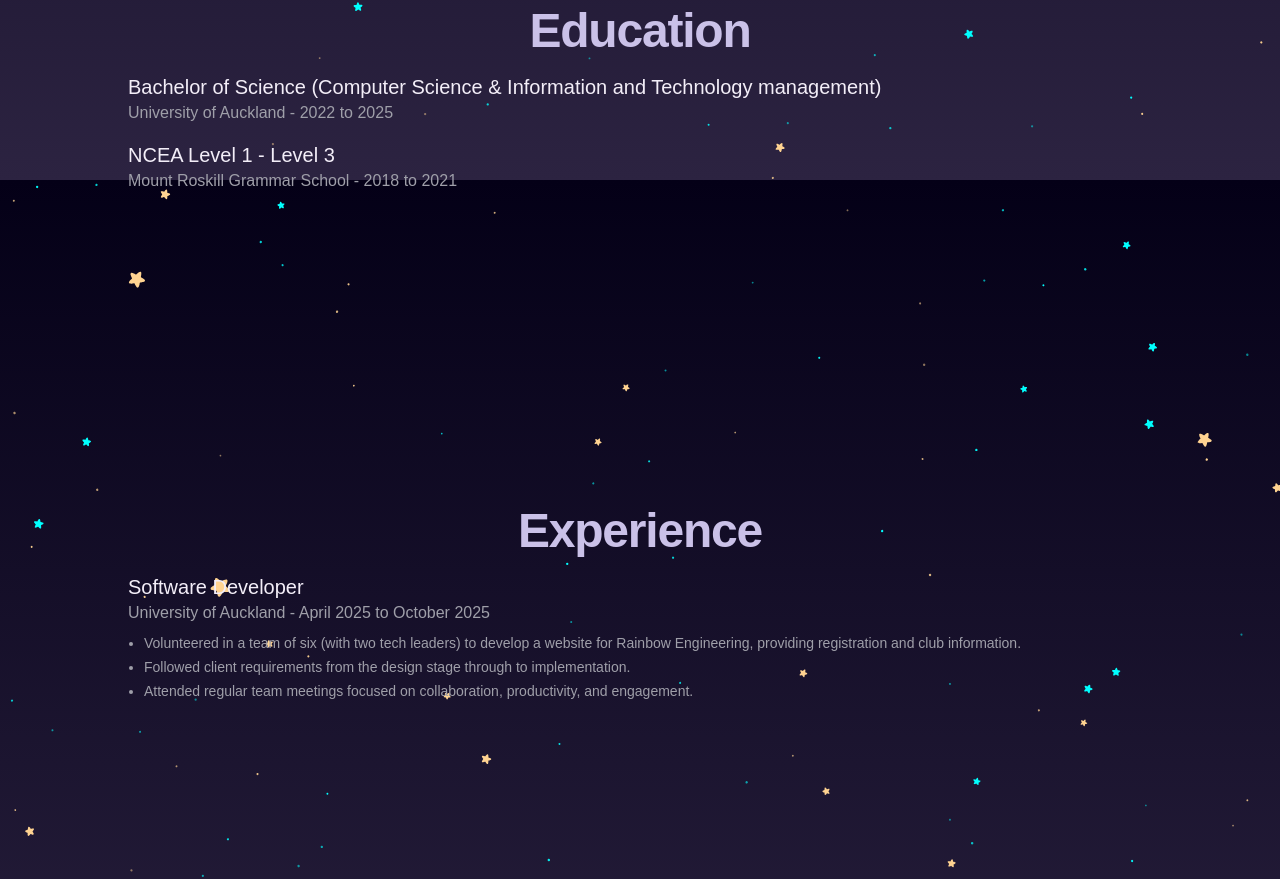
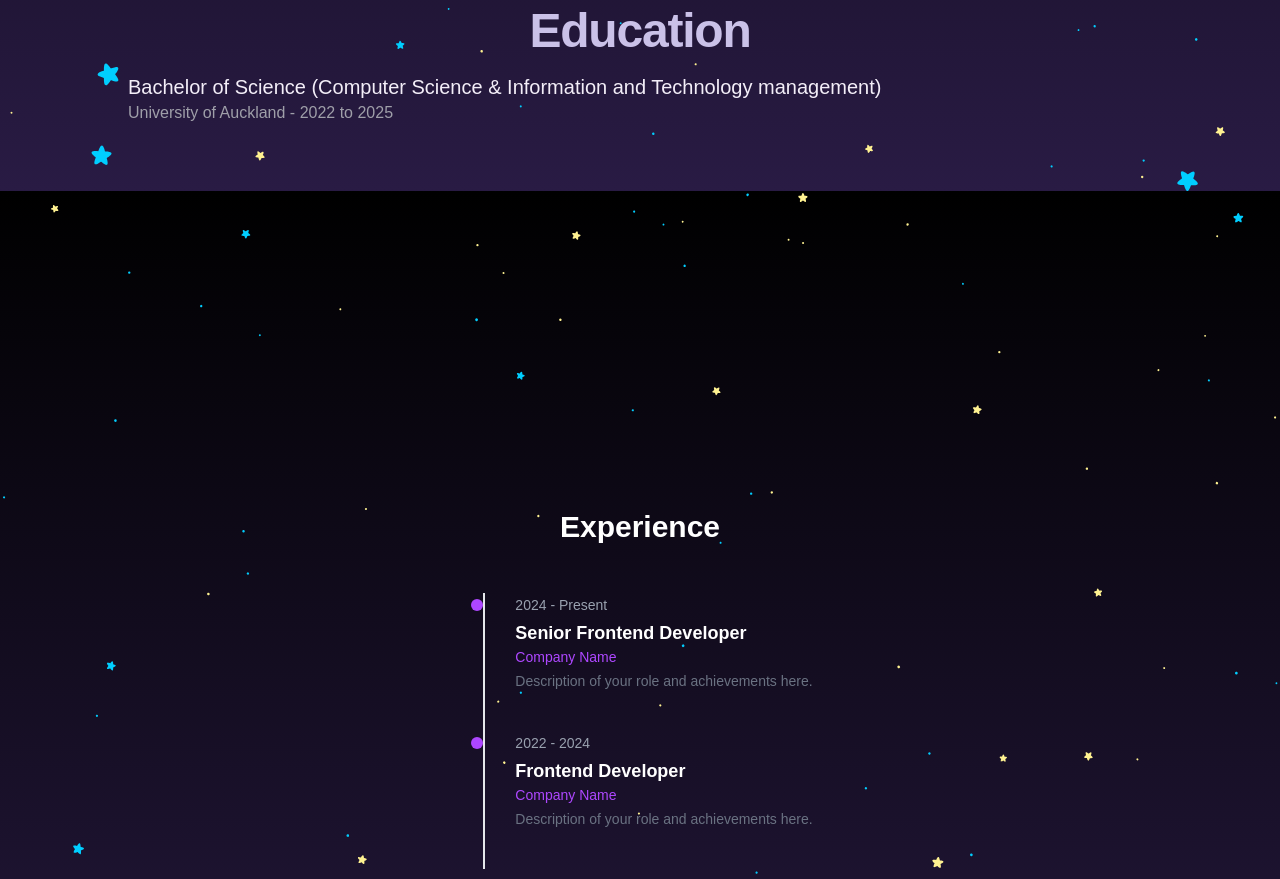
Before and after one commit to vi0letchen/violet-portfolio, a Next.js app: page / in a window 1280 px wide. Shown: the part 795-1674 px from the top of the page. Built offline with nearby package versions, Linux system fonts and the light colour scheme.

Commit message:
feat:animated background

```diff
--- /dev/null
+++ b/src/app/components/experience.js
@@ -0,0 +1,49 @@
+"user client";
+import { motion } from "framer-motion";
+
+const experiences = [
+  {
+    year: "2024 - Present",
+    title: "Senior Frontend Developer",
+    company: "Company Name",
+    desc: "Description of your role and achievements here.",
+  },
+  {
+    year: "2022 - 2024",
+    title: "Frontend Developer",
+    company: "Company Name",
+    desc: "Description of your role and achievements here.",
+  },
+];
+
+export default function Experience() {
+     return (
+    <section className="max-w-2xl mx-auto py-16 px-4">
+      <h2 className="text-3xl font-bold mb-12 text-center">Experience</h2>
+
+      <div className="relative">
+        {/* Vertical line */}
+        <div className="absolute left-4 top-0 bottom-0 w-0.5 bg-gray-200" />
+
+        {experiences.map((exp, i) => (
+          <motion.div
+            key={i}
+            initial={{ opacity: 0, x: -40 }}
+            whileInView={{ opacity: 1, x: 0 }}
+            viewport={{ once: true }}
+            transition={{ duration: 0.5, delay: i * 0.15 }}
+            className="relative pl-12 pb-10"
+          >
+            {/* Dot */}
+            <div className="absolute left-2.5 top-1.5 w-3 h-3 rounded-full bg-purple-500 -translate-x-1/2" />
+
+            <span className="text-sm text-gray-400">{exp.year}</span>
+            <h3 className="text-lg font-bold mt-0.5">{exp.title}</h3>
+            <p className="text-purple-500 text-sm font-medium">{exp.company}</p>
+            <p className="text-gray-500 mt-1 text-sm">{exp.desc}</p>
+          </motion.div>
+        ))}
+      </div>
+    </section>
+     )
+}
--- a/src/app/page.js
+++ b/src/app/page.js
@@ -4,12 +4,13 @@ import Image from "next/image";
 import { BookText } from "lucide-react";
 import Navbar from "./components/navbar";
 import { motion } from "framer-motion";
+import Experience from "./components/experience";
 
 export default function Home() {
   return (
     <div
       style={{
-        backgroundImage: "url('starDark.svg')",
+        backgroundImage: "url('/starDark_animated.svg')",
         backgroundAttachment: "fixed",
       }}
       className="min-h-screen bg-zinc-50 px-6 py-12  text-black dark:text-white"
@@ -17,7 +18,7 @@ export default function Home() {
       <Navbar />
       <main className="mx-auto flex max-w-5xl flex-col">
 
-{/* Self Introduction */}
+        {/* Self Introduction */}
         <motion.div
           id="home"
           initial={{ opacity: 0, y: 20 }}
@@ -25,7 +26,7 @@ export default function Home() {
           transition={{ duration: 0.6, delay: 0.2 }}
           viewport={{ once: true }}
           className="flex min-h-[calc(100vh-40px)] items-center"
-          style={{ scrollMarginTop: "100px"}}
+          style={{ scrollMarginTop: "100px" }}
         >
           <div className="flex flex-col gap-6 justify-between w-full">
             <h1 className="max-w text-5xl font-semibold leading-10 tracking-tight text-title">
@@ -87,7 +88,7 @@ export default function Home() {
           transition={{ duration: 0.6, delay: 0.2 }}
           viewport={{ once: true }}
           className="flex flex-col gap-6 mb-12 md:mb-80"
-          style={{ scrollMarginTop: "100px"}}
+          style={{ scrollMarginTop: "100px" }}
         >
           <h2 className="text-5xl font-semibold leading-9 tracking-tight text-title flex justify-center">
             Education
@@ -102,14 +103,6 @@ export default function Home() {
                 University of Auckland - 2022 to 2025
               </p>
             </div>
-            <div>
-              <h3 className="text-xl font-medium leading-7 text-text">
-                NCEA Level 1 - Level 3
-              </h3>
-              <p className="text-zinc-600 dark:text-zinc-400">
-                Mount Roskill Grammar School - 2018 to 2021
-              </p>
-            </div>
           </div>
         </motion.div>
 
@@ -121,36 +114,9 @@ export default function Home() {
           transition={{ duration: 0.6, delay: 0.2 }}
           viewport={{ once: true }}
           className="flex flex-col gap-6 mb-12 md:mb-80"
-          style={{ scrollMarginTop: "100px"}}
+          style={{ scrollMarginTop: "100px" }}
         >
-          <h2 className="flex justify-center text-5xl font-semibold leading-9 tracking-tight text-title">
-            Experience
-          </h2>
-          <div className="flex flex-col gap-4">
-            <div>
-              <h3 className="text-xl font-medium leading-7 text-text">
-                Software Developer
-              </h3>
-              <p className="text-zinc-600 dark:text-zinc-400">
-                University of Auckland - April 2025 to October 2025
-              </p>
-              <ul className="mt-2 list-disc space-y-1 pl-4 text-sm text-zinc-600 dark:text-zinc-400">
-                <li>
-                  Volunteered in a team of six (with two tech leaders) to
-                  develop a website for Rainbow Engineering, providing
-                  registration and club information.
-                </li>
-                <li>
-                  Followed client requirements from the design stage through to
-                  implementation.
-                </li>
-                <li>
-                  Attended regular team meetings focused on collaboration,
-                  productivity, and engagement.
-                </li>
-              </ul>
-            </div>
-          </div>
+          <Experience />
         </motion.div>
 
         {/* Projects */}
@@ -161,10 +127,10 @@ export default function Home() {
           transition={{ duration: 0.6, delay: 0.2 }}
           viewport={{ once: true }}
           className="flex flex-col gap-6"
-          style={{ scrollMarginTop: "100px"}}
+          style={{ scrollMarginTop: "100px" }}
         >
           <h2 className="flex justify-center text-5xl font-semibold leading-9 tracking-tight text-title">
-            Selected Projects
+            My Projects
           </h2>
           <div className="flex flex-col gap-4">
             <article className="flex flex-col gap-3 rounded-2xl bg-white/20 backdrop-blur-lg p-5 text-sm shadow-lg dark:bg-black/20 dark:backdrop-blur-lg border border-white/20 dark:border-white/10">
```
Also changed, not shown: public/starDark_animated.svg (added), public/starDark_static.svg (renamed from public/starDark.svg).
